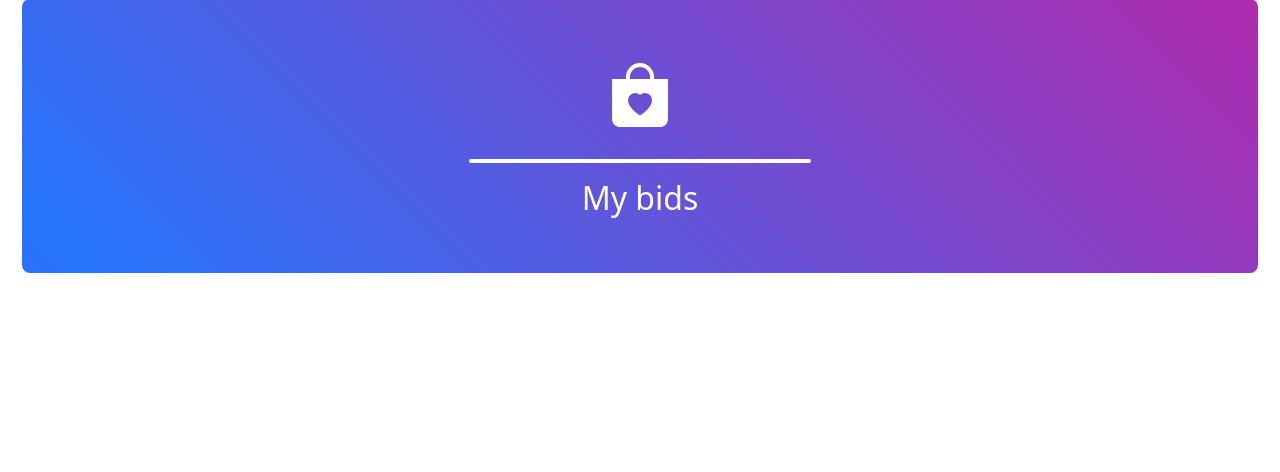
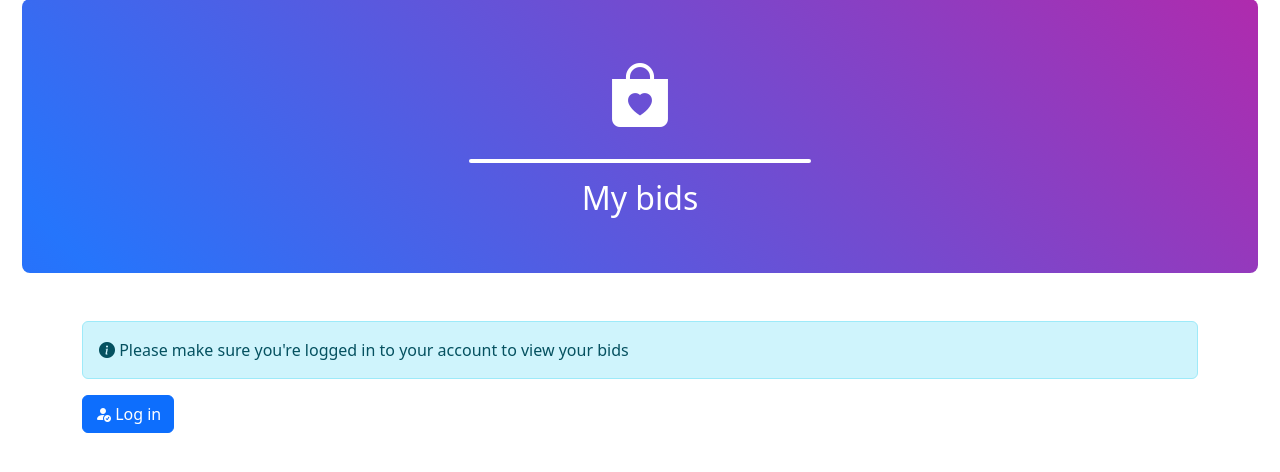
Before and after one commit to dtettarasar/cs50w-pset2, a Django app: page /bids in a window 1280 px wide. Shown: the part 115-587 px from the top of the page. Run offline with Django 3.2, Linux system fonts and the light colour scheme; some libraries are stand-ins or nearby versions.

Commit message:
view bids : pass the data from the util function to the view function + updated the template to display the bids content

```diff
--- a/auctions/templates/auctions/view_bids.html
+++ b/auctions/templates/auctions/view_bids.html
@@ -18,4 +18,92 @@
 
 </div>
 
+<div class="container mt-4">
+
+    {% if user.is_authenticated %}
+
+        <div class="row" data-masonry='{"percentPosition": true }'>
+
+            {% for bid in user_bids %}
+
+                <div class="col-sm-4 mt-3">
+
+                    <div class="card">
+
+                        {% if bid.listing.img_url %}
+
+                            <img class="card-img-top" src="{{ bid.listing.img_url }}">
+
+                        {% else %}
+
+                            <img src="{% static 'auctions/img/no-img_placeholder.png' %}" class="card-img-top" alt="Placeholder image">
+
+                        {% endif %}
+
+                        <div class="card-body">
+
+                            <h3 class="card-title">{{ bid.listing.title }}</h3>
+                            <p class="card-text">{{ bid.listing.description }}</p>
+                            <a href="{% url 'auctions:view_listing' bid.listing.id %}" class="btn btn-primary"><i class="bi bi-info-circle-fill"></i> More details</a>
+
+                        </div>
+
+                        <ul class="list-group list-group-flush h5">
+
+                            <li class="list-group-item"><strong><i class="bi bi-person-circle"></i> Created by:</strong> {{ bid.listing.creator.username }}</li>
+                            <li class="list-group-item"><strong><i class="bi bi-calendar"></i> Created at:</strong> {{ bid.listing.formatted_date }}</li>
+
+                            {% if watchlist.listing.category.cat_name %}
+                                <li class="list-group-item"><strong><i class="bi bi-tag-fill"></i> Category:</strong> {{ bid.listing.category.cat_name }}</li>
+                            {% endif %}
+
+                            <li class="list-group-item"><i class="bi bi-currency-exchange"></i> My Bid: {{ bid.formatted_bid }}</li>
+                            <li class="list-group-item"><i class="bi bi-currency-exchange"></i> Current Price: {{ bid.listing.formatted_bid }}</li>
+
+                        </ul>
+
+                    </div>
+
+                </div>
+
+                {% empty %}
+
+                    <div class="alert alert-info mt-3" role="alert">
+                        <i class="bi bi-info-circle-fill"></i> Your bids list is empty! Check the active listing and add some :)
+                    </div>
+
+                    <div class="mt-3">
+
+                        <button type="button" class="btn btn-primary">
+                            <a style="color:#fff;text-decoration:none;" href="{% url 'auctions:index' %}">
+                                <i class="bi bi-fire"></i> Active listing
+                            </a>
+                        </button>
+
+                    </div>
+
+            {% endfor %}
+
+        </div>
+
+    {% else %}
+
+        <div class="alert alert-info mt-3" role="alert">
+            <i class="bi bi-info-circle-fill"></i> Please make sure you're logged in to your account to view your bids
+        </div>
+
+        <div class="mt-3">
+
+            <button type="button" class="btn btn-primary">
+                <a style="color:#fff;text-decoration:none;" href="{% url 'auctions:login' %}">
+                    <i class="bi bi-person-fill-check"></i> Log in
+                </a>
+            </button>
+
+        </div>
+
+    {% endif %}
+
+</div>
+
 {% endblock %}
--- a/auctions/util.py
+++ b/auctions/util.py
@@ -626,3 +626,5 @@ def get_bids_by_user(user_id):
     user_bids = Bid.objects.filter(creator=user_id).select_related('listing')
     print("user_bids_list:")
     print(user_bids)
+
+    return user_bids
--- a/auctions/views.py
+++ b/auctions/views.py
@@ -413,7 +413,7 @@ def view_bids(request):
     if request.user.is_authenticated:
 
         user_id = request.user.id
-        util.get_bids_by_user(user_id)
+        user_bids = util.get_bids_by_user(user_id)
 
 
     return render(request, "auctions/view_bids.html", {
```
